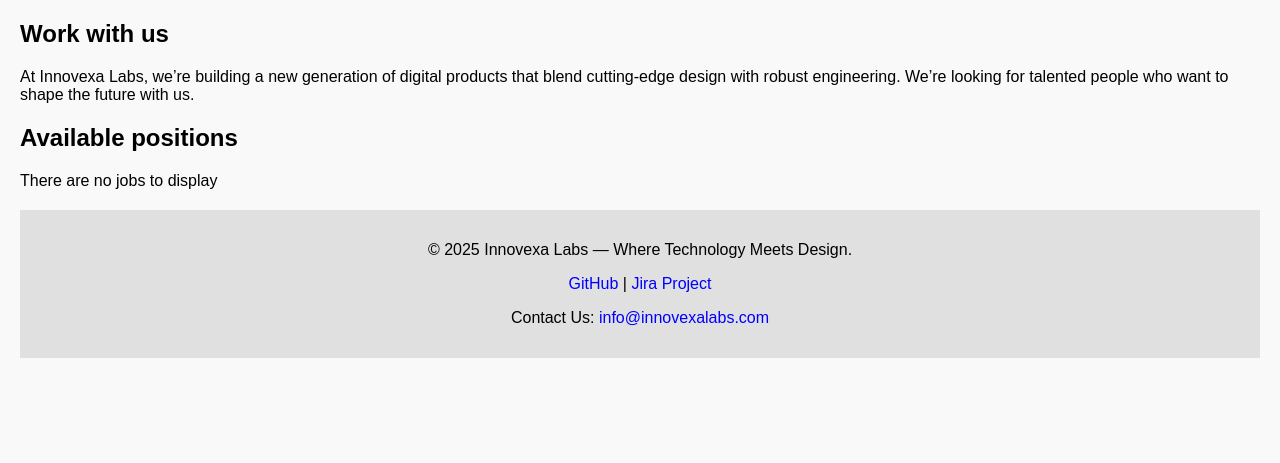
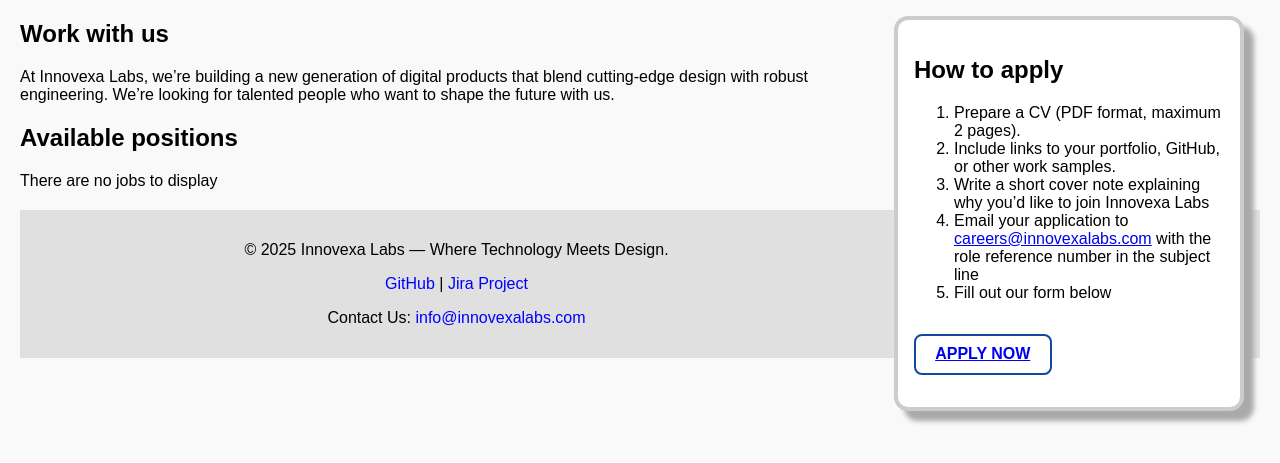
Before and after one commit to RidowanShadid/Assignment02, a PHP site: page /jobs.php in a window 1280 px wide. Shown: the part 245-708 px from the top of the page. Run offline with PHP 8.4, Linux system fonts and the light colour scheme; data that the repository does not hold is empty.

Commit message:
added aside to jobs page

```diff
--- a/jobs.php
+++ b/jobs.php
@@ -15,6 +15,18 @@
 <body>
     <!-- ================== HEADER ================== -->
     <?php include_once "header.inc"; ?>
+    <aside id="jobs-aside">
+            <h2>How to apply</h2>
+            <!--"How to apply" content generated by chatgpt-->
+            <ol> <!--ordered list requirement-->
+                <li>Prepare a CV (PDF format, maximum 2 pages).</li>
+                <li>Include links to your portfolio, GitHub, or other work samples.</li>
+                <li>Write a short cover note explaining why you’d like to join Innovexa Labs</li>
+                <li>Email your application to <a href= "careers@innovexalabs.com">careers@innovexalabs.com</a> with the role reference number in the subject line</li>
+                <li>Fill out our form below</li>
+            </ol>
+            <p id="apply-button"><a href="apply.html">APPLY NOW</a></p> <!--apply button links to apply page-->
+    </aside>
 
     <main>
     <section id="page-info">
--- a/styles/styles.css
+++ b/styles/styles.css
@@ -255,14 +255,14 @@
 #apply-button {
 
   display: inline-block;
-  padding: 0.6rem 1.2rem;        /*chat gpt generated*/
+  padding: 0.6rem 1.2rem;
   border: 2px solid #1348a0;   /* border thickness, style, and colour */
   border-radius: 8px;
   background-color: #fff;   /* white background matches <aside> */
   color: #1348a0;              /* text colour matches border */
   font-weight: bold;
   text-decoration: none;
-  transition: all 0.2s ease-in-out;    /*chat gpt generated*/
+  transition: all 0.2s ease-in-out;
 }
 
 /* === Apply form layout & styling (Grid/Flex) === */
```
